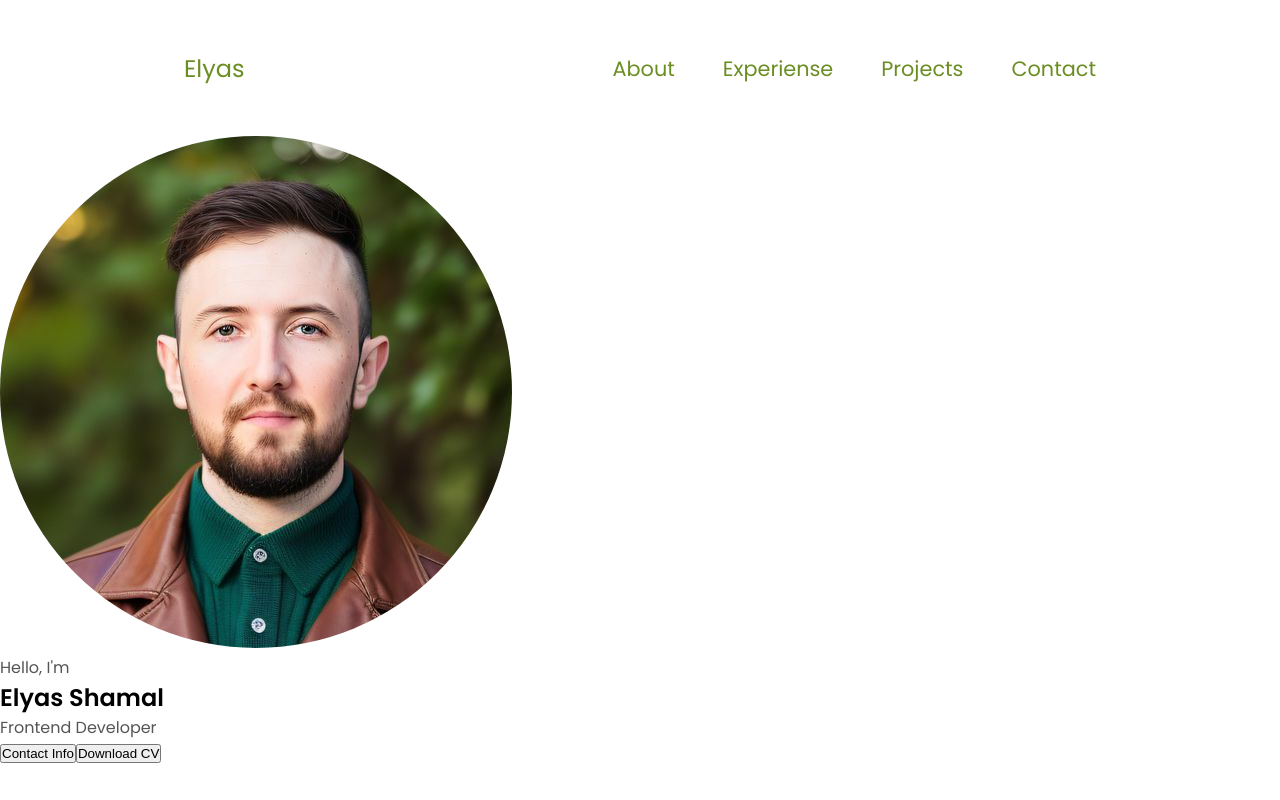
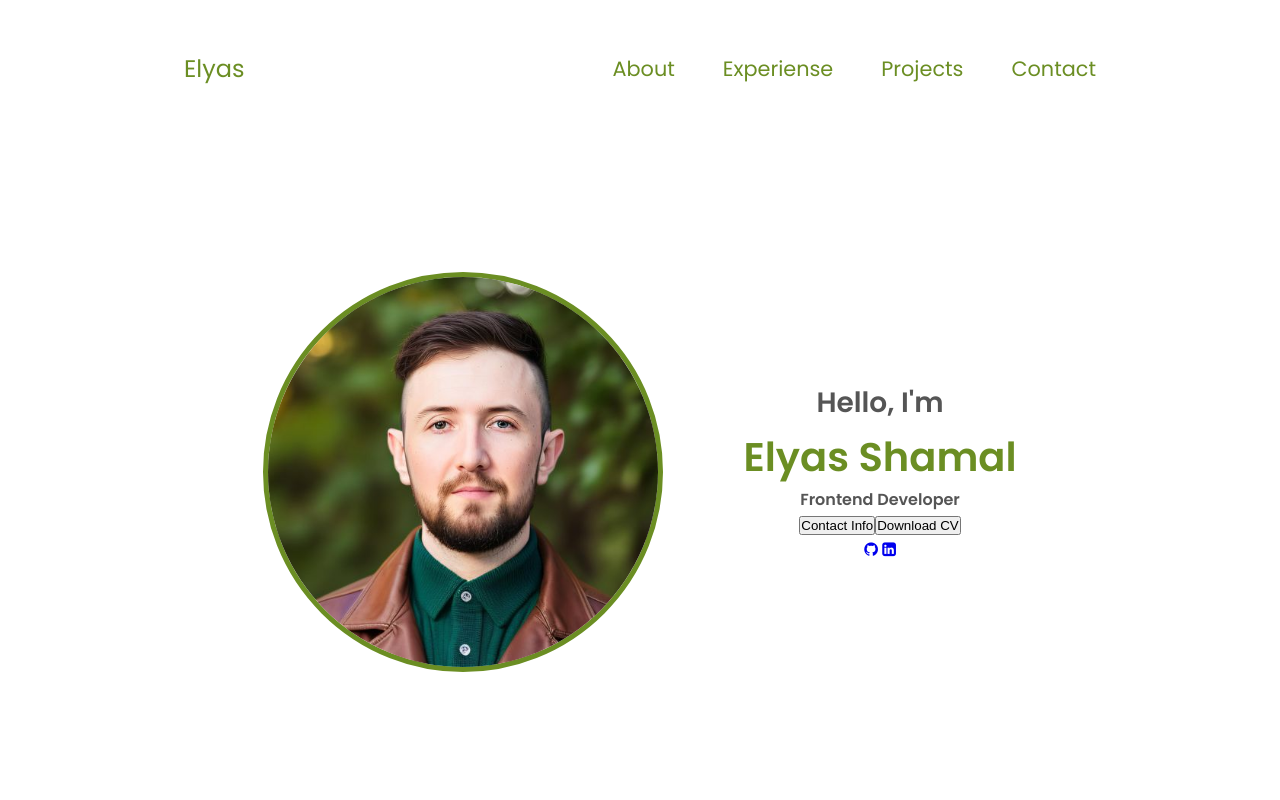
Before and after one commit to ElyasShamal/portfolio-1, a plain HTML site: page index.html in a window 1280 px wide. Drawn offline with Linux system fonts and the light colour scheme.

Commit message:
add animations for section and image

```diff
--- a/index.html
+++ b/index.html
@@ -4,11 +4,7 @@
     <meta charset="UTF-8" />
     <meta name="viewport" content="width=device-width, initial-scale=1.0" />
     <meta name="keywords" content="HTML, CSS, JavaScript" />
-    <meta name="description" content="Simple-portfolio" />
-    <link
-      rel="stylesheet"
-      href="https://cdnjs.cloudflare.com/ajax/libs/font-awesome/4.7.0/css/font-awesome.min.css"
-    />
+    <link rel="stylesheet" href="https://cdnjs.cloudflare.com/ajax/libs/font-awesome/4.7.0/css/font-awesome.min.css">
     <!-- Fav icon -->
     <link rel="shortcut icon" href="" type="image/x-icon" />
     <!-- css link -->
@@ -54,7 +50,10 @@
           <button id="CV">Download CV</button>
         </div>
 
-
+        <div class="social-section">
+           <a href="https://github.com/ElyasShamal" target="_blank"><i class="fa fa-github"></i></a>
+           <a href="https://www.linkedin.com/in/mohammad-elyas-s-b975b7275/" target="_blank"><i class="fa fa-linkedin-square"></i></a>
+        </div>
 
       </div>
     </section>
--- a/style.css
+++ b/style.css
@@ -67,6 +67,94 @@ a:hover {
   display: none;
 }
 
+/* section */
+
+section {
+  padding-top: 4vh;
+  height: 96vh;
+  margin: 0 10rem;
+  box-sizing: border-box;
+  min-height: fit-content;
+}
+
+#profile {
+  display: flex;
+  justify-content: center;
+  gap: 5rem;
+  height: 80vh;
+}
+
+.image-container {
+  display: flex;
+  height: 400px;
+  width: 400px;
+  margin: auto 0;
+  border: 5px solid olivedrab;
+  border-radius: 50%;
+  /* need to be fixed */
+}
+
+.section-text {
+  align-self: center;
+  text-align: center;
+}
+
+.section-text p {
+  font-weight: 600;
+}
+
+.section-text-p1 {
+  text-align: center;
+  font-size: 1.75rem;
+  margin-bottom: 0.2rem;
+}
+
+.title {
+  font-size: 2.5rem;
+  text-align: center;
+  color: olivedrab;
+}
+
+.section-text {
+  opacity: 0;
+  transform: translateY(100px);
+  animation-name: fadeInUp;
+  animation-duration: 5s;
+  animation-timing-function: ease-in-out;
+  animation-fill-mode: forwards;
+}
+
+.image-container {
+  opacity: 0;
+  transform: translateX(100px);
+  animation-name: fadeIn;
+  animation-duration: 5s;
+  animation-timing-function: ease-in-out;
+  animation-fill-mode: forwards;
+}
+
+@keyframes fadeInUp {
+  0% {
+    opacity: 0;
+    transform: translateY(200px);
+  }
+  100% {
+    opacity: 1;
+    transform: translateY(0);
+  }
+}
+
+@keyframes fadeIn {
+  0% {
+    opacity: 0;
+    transform: translateX(-200px);
+  }
+  100% {
+    opacity: 1;
+    transform: translateX(0);
+  }
+}
+
 @media screen and (max-width: 1200px) {
   .menu-toggle {
     display: flex;
```
